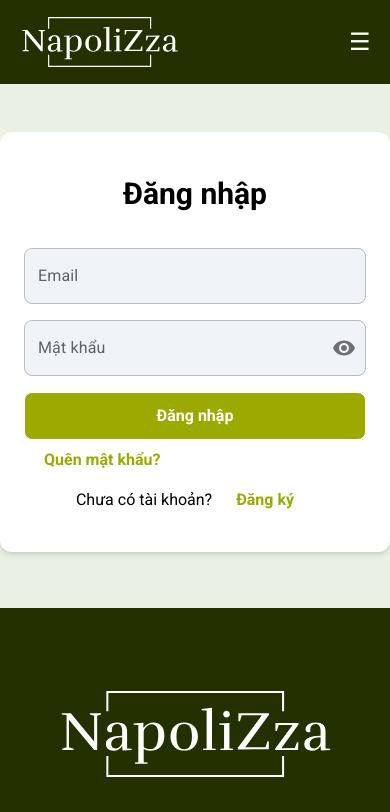
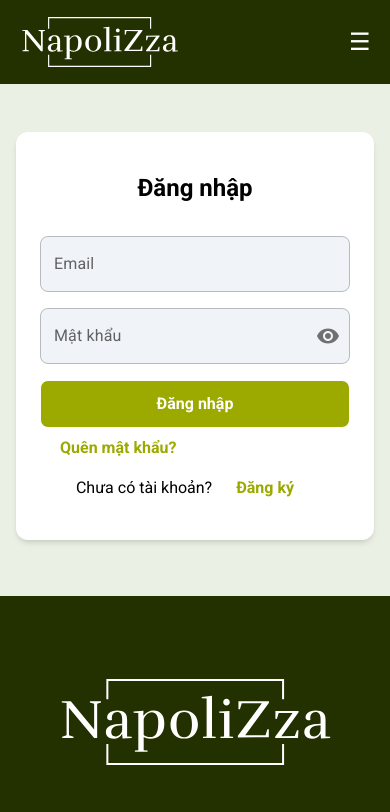
Before and after one commit to LewingKai/NapoliZza_FE, a React (Vite) app: page /dang-nhap in a window 390 px wide. Shown: the top 812 px of the page. Built offline with nearby package versions, Linux system fonts and the light colour scheme; no server answers; a web font is replaced by a local one.

Commit message:
feat: add responsive for SignIn, SignUp, VerifyOTP and ChangePasswordByOTP pages

```diff
--- a/src/components/ui/CustomDatePicker.jsx
+++ b/src/components/ui/CustomDatePicker.jsx
@@ -6,7 +6,7 @@ import dayjs from 'dayjs'
 
 function CustomDatePicker({ label, className, placeholder, value, onChange, ...rest }) {
   return (
-    <div className={`mx-auto w-full max-w-[432px] ${className}`}>
+    <div className={`mx-auto w-full ${className}`}>
       <LocalizationProvider dateAdapter={AdapterDayjs}>
         <DatePicker
           value={value ? dayjs(value) : null}
--- a/src/components/ui/CustomSelect.jsx
+++ b/src/components/ui/CustomSelect.jsx
@@ -3,7 +3,7 @@ import { FormControl, InputLabel, Select, MenuItem } from '@mui/material'
 
 function CustomSelect({ label, options, placeholder, value, onChange, className, ...rest }) {
   return (
-    <div className={`mx-auto w-full max-w-[432px] ${className}`}>
+    <div className={`mx-auto w-full ${className}`}>
       <FormControl fullWidth>
         <InputLabel id={`select-label-${label.replace(/\s+/g, '-')}`}>{label}</InputLabel>
         <Select
--- a/src/components/ui/PasswordTextField.jsx
+++ b/src/components/ui/PasswordTextField.jsx
@@ -43,7 +43,7 @@ function PasswordTextField({ label, confirm = false, className, placeholder, val
   const toggleShowConfirmPassword = () => setShowConfirmPassword((prev) => !prev)
 
   return (
-    <div className={`mx-auto w-full max-w-[432px] ${className}`}>
+    <div className={`mx-auto w-full ${className}`}>
       <TextField
         sx={{
           margin: 'auto',
--- a/src/components/ui/ValidatedTextField.jsx
+++ b/src/components/ui/ValidatedTextField.jsx
@@ -31,7 +31,7 @@ function ValidatedTextField({
   }
 
   return (
-    <div className={`mx-auto w-full max-w-[432px] ${className}`}>
+    <div className={`mx-auto w-full ${className}`}>
       <TextField
         sx={{
           margin: 'auto',
--- a/src/pages/ChangePasswordByOTP/index.jsx
+++ b/src/pages/ChangePasswordByOTP/index.jsx
@@ -24,9 +24,11 @@ export default function ChangePasswordByOTP() {
   }
 
   return (
-    <div className='flex justify-center items-center'>
-      <div className='w-[480px] mt-12 mb-14 px-6 py-8 bg-white rounded-xl shadow-md'>
-        <div className='text-center text-3xl font-bold leading-loose mb-6'>Đổi mật khẩu</div>
+    <div className='flex justify-center items-center px-4 sm:px-6 lg:px-8'>
+      <div className='w-full max-w-md sm:max-w-lg mt-12 mb-14 px-6 py-8 bg-white rounded-xl shadow-md'>
+        <div className='text-center text-2xl sm:text-3xl font-bold leading-loose mb-6'>
+          Đổi mật khẩu
+        </div>
         <PasswordTextField
           label='Mật khẩu mới'
           value={newPassword}
--- a/src/pages/SignIn/index.jsx
+++ b/src/pages/SignIn/index.jsx
@@ -67,9 +67,11 @@ export default function SignIn() {
   }
 
   return (
-    <div className='flex justify-center items-center'>
-      <div className='w-[480px] mt-12 mb-14 px-6 py-8 bg-white rounded-xl shadow-md'>
-        <div className='text-center text-3xl font-bold leading-loose mb-6'>Đăng nhập</div>
+    <div className='flex justify-center items-center px-4 sm:px-6 lg:px-8'>
+      <div className='w-full max-w-md sm:max-w-lg mt-12 mb-14 px-6 py-8 bg-white rounded-xl shadow-md'>
+        <div className='text-center text-2xl sm:text-3xl font-bold leading-loose mb-6'>
+          Đăng nhập
+        </div>
         <div className='flex flex-col gap-4'>
           <ValidatedTextField
             label='Email'
--- a/src/pages/SignUp/index.jsx
+++ b/src/pages/SignUp/index.jsx
@@ -87,9 +87,11 @@ export default function SignUp() {
   }
 
   return (
-    <div className='flex justify-center items-center'>
-      <div className='w-[480px] my-12 px-6 py-8 bg-white rounded-xl flex flex-col gap-6 shadow-md'>
-        <div className='text-center text-3xl font-bold leading-loose'>Tạo tài khoản</div>
+    <div className='flex justify-center items-center px-4 sm:px-6 lg:px-8'>
+      <div className='w-full max-w-md sm:max-w-lg my-12 px-6 py-8 bg-white rounded-xl flex flex-col gap-6 shadow-md'>
+        <div className='text-center text-2xl sm:text-3xl font-bold leading-loose'>
+          Tạo tài khoản
+        </div>
         <div className='flex flex-col gap-4'>
           <ValidatedTextField
             label='Tên tài khoản'
--- a/src/pages/VerifyOTP/index.jsx
+++ b/src/pages/VerifyOTP/index.jsx
@@ -60,12 +60,14 @@ export default function VerifyOTP() {
   }
 
   return (
-    <div className='flex justify-center items-center'>
+    <div className='flex justify-center items-center px-4 sm:px-6 lg:px-8'>
       <LoadingDisplay isLoading={isLoading} message='Đang gửi OTP...' />
-      <div className='w-[480px] mt-12 mb-14 px-6 py-8 bg-white rounded-xl shadow-md'>
+      <div className='w-full max-w-md sm:max-w-lg mt-12 mb-14 px-6 py-8 bg-white rounded-xl shadow-md'>
         {step === 1 ? (
           <>
-            <div className='text-center text-3xl font-bold leading-loose mb-6'>Nhập Email</div>
+            <div className='text-center text-2xl sm:text-3xl font-bold leading-loose mb-6'>
+              Nhập Email
+            </div>
             <ValidatedTextField
               label='Email'
               value={email}
@@ -85,7 +87,9 @@ export default function VerifyOTP() {
           </>
         ) : (
           <>
-            <div className='text-center text-3xl font-bold leading-loose mb-6'>Nhập OTP</div>
+            <div className='text-center text-2xl sm:text-3xl font-bold leading-loose mb-6'>
+              Nhập OTP
+            </div>
             <ValidatedTextField
               label='OTP'
               value={otp}
```
